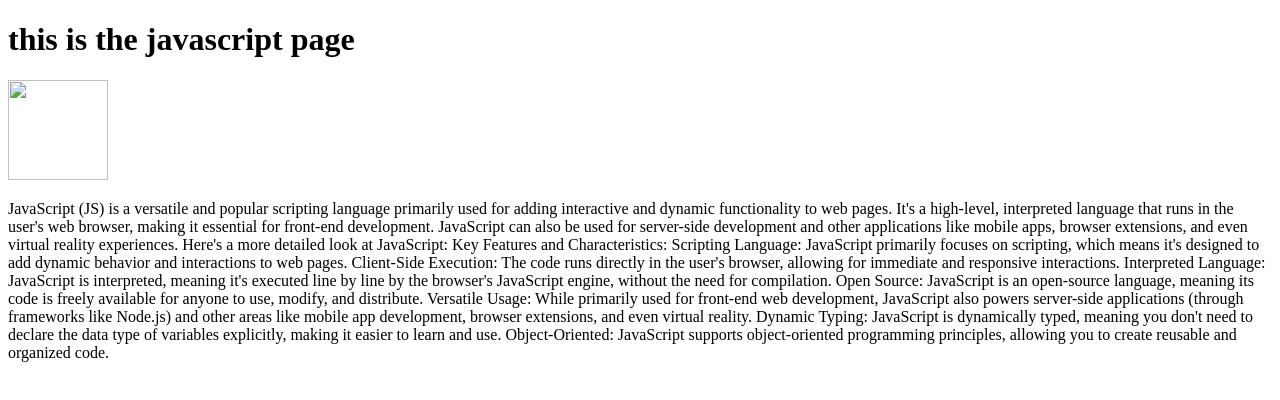
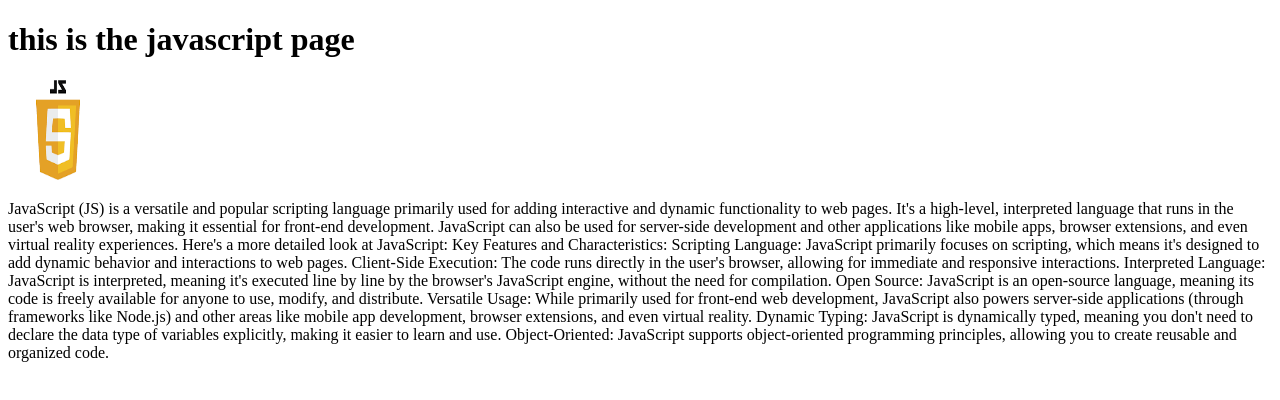
Before and after one commit to sumanth8978k/tapassign, a plain HTML site: page frontend/javascript.html in a window 1280 px wide. Drawn offline with Linux system fonts and the light colour scheme.

Commit message:
Update javascript.html

```diff
--- a/frontend/javascript.html
+++ b/frontend/javascript.html
@@ -7,7 +7,7 @@
 </head>
 <body>
     <h1>this is the javascript page </h1>
-    <img src="./javascriptlogo.png" alt="" height="100px" width="100px">
+    <img src="/javascriptlogo.png" alt="" height="100px" width="100px">
     <p>JavaScript (JS) is a versatile and popular scripting language primarily used for adding interactive and dynamic functionality to web pages. It's a high-level, interpreted language that runs in the user's web browser, making it essential for front-end development. JavaScript can also be used for server-side development and other applications like mobile apps, browser extensions, and even virtual reality experiences.
 Here's a more detailed look at JavaScript:
 Key Features and Characteristics:
```
